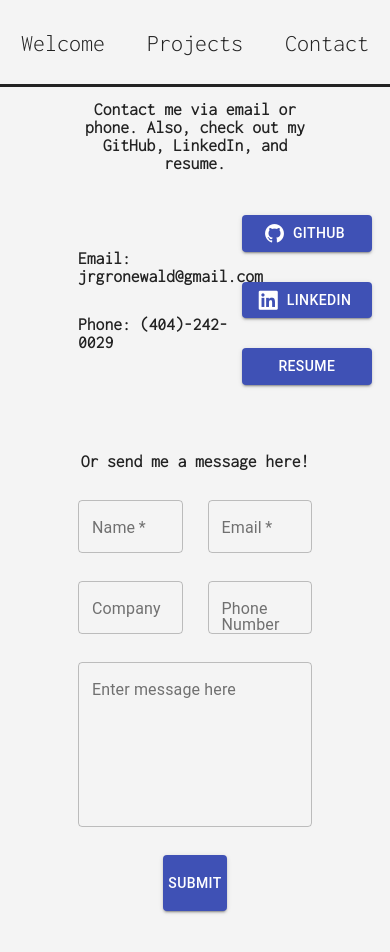
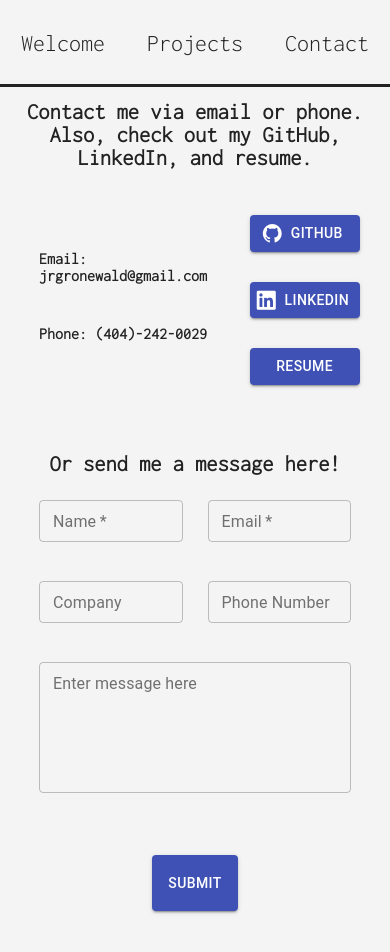
Before and after one commit to jameygronewald/reactTypeScriptPortfolio, a React (Create React App) app in the folder client/: page /contact in a window 390 px wide. Shown: the top 952 px of the page. Built offline with nearby package versions, Linux system fonts and the light colour scheme.

Commit message:
adding move responsiveness to contact page

```diff
--- a/client/src/App.css
+++ b/client/src/App.css
@@ -358,17 +358,14 @@ form {
 
 .formRow1 {
   grid-row: 1;
-  grid-column: 1 / 5;
-  justify-self: center;
-  width: 100%;
-  display: grid;
-  grid-template: 100% / 1fr 1fr;
-  column-gap: 25px;
-  justify-items: center;
 }
 
 .formRow2 {
   grid-row: 2;
+}
+
+.formRow1,
+.formRow2 {
   grid-column: 1 / 5;
   justify-self: center;
   width: 100%;
@@ -438,6 +435,10 @@ form {
   .projectsHeader {
     font-size: 2.2rem;
   }
+
+  .contactInfoHeader {
+    font-size: 1.8rem;
+  }
 }
 
 @media (max-width: 950px) {
@@ -480,6 +481,11 @@ form {
     font-size: 60px;
   }
 
+  .bioText1 {
+    grid-row: 2;
+    grid-column: 2 / 5;
+  }
+
   .bioImage {
     height: auto;
     width: 30vw;
@@ -491,6 +497,11 @@ form {
 
   #linkedInIcon {
     font-size: 60px;
+  }
+  .contactInfoHeader,
+  .formHeader {
+    grid-column: 1 / 11;
+    padding: 0 10px;
   }
 }
 
@@ -505,6 +516,7 @@ form {
     grid-row: 6;
     grid-column: 2 / 4;
   }
+
   .iconGridMERN {
     width: 80%;
     grid-template-areas:
@@ -527,6 +539,15 @@ form {
   .iconGridMERN .codeIcon:nth-child(5) {
     grid-area: e;
   }
+
+  .smallHeader {
+    font-size: 1.4rem;
+  }
+
+  #Email,
+  #Phone {
+    font-size: 1.1rem;
+  }
 }
 
 @media (max-width: 650px) {
@@ -543,24 +564,42 @@ form {
     width: 65%;
   }
 
-  .smallHeader,
   #Email,
   #Phone {
-    font-size: 1.1rem;
+    font-size: 1rem;
   }
 
   .regularText {
-    font-size: 0.8rem;
+    font-size: 1rem;
   }
 
-  button {
-    width: 8vw;
+  .contactInfoGrid {
+    grid-column: 2 / 11;
+  }
+
+  .contactInfoGrid #gitHubButton,
+  .contactInfoGrid #linkedInButton,
+  .contactInfoGrid #resumeButton {
+    width: 110px;
+  }
+
+  form {
+    grid-column: 2 / 10;
   }
 }
 
 @media (max-width: 550px) {
   .bigHeader {
     font-size: 1.1rem;
+  }
+
+  .input,
+  .messageInput {
+    height: 80%;
+  }
+
+  form .MuiFormLabel-root {
+    line-height: 0.3;
   }
 }
 
```
